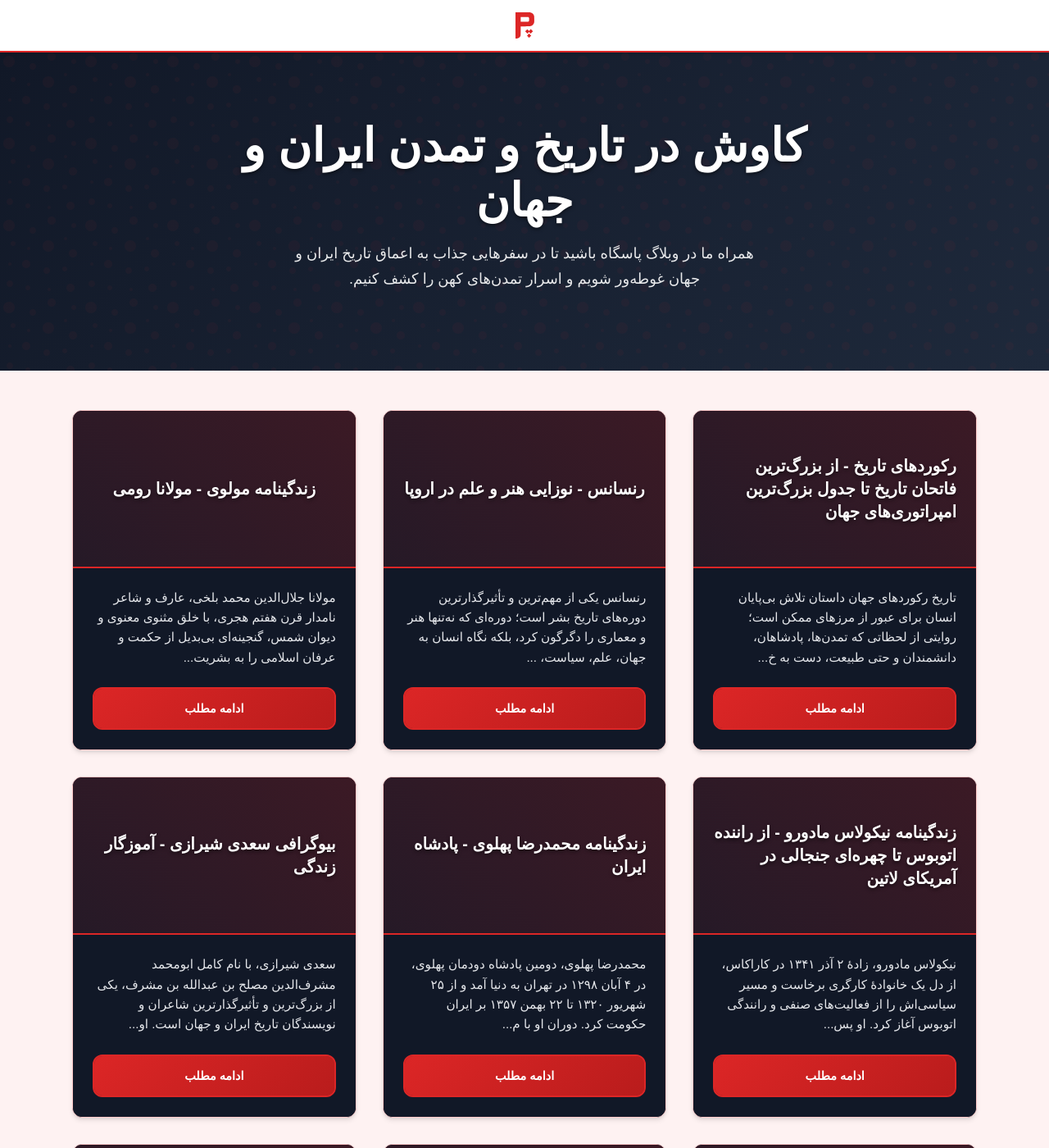
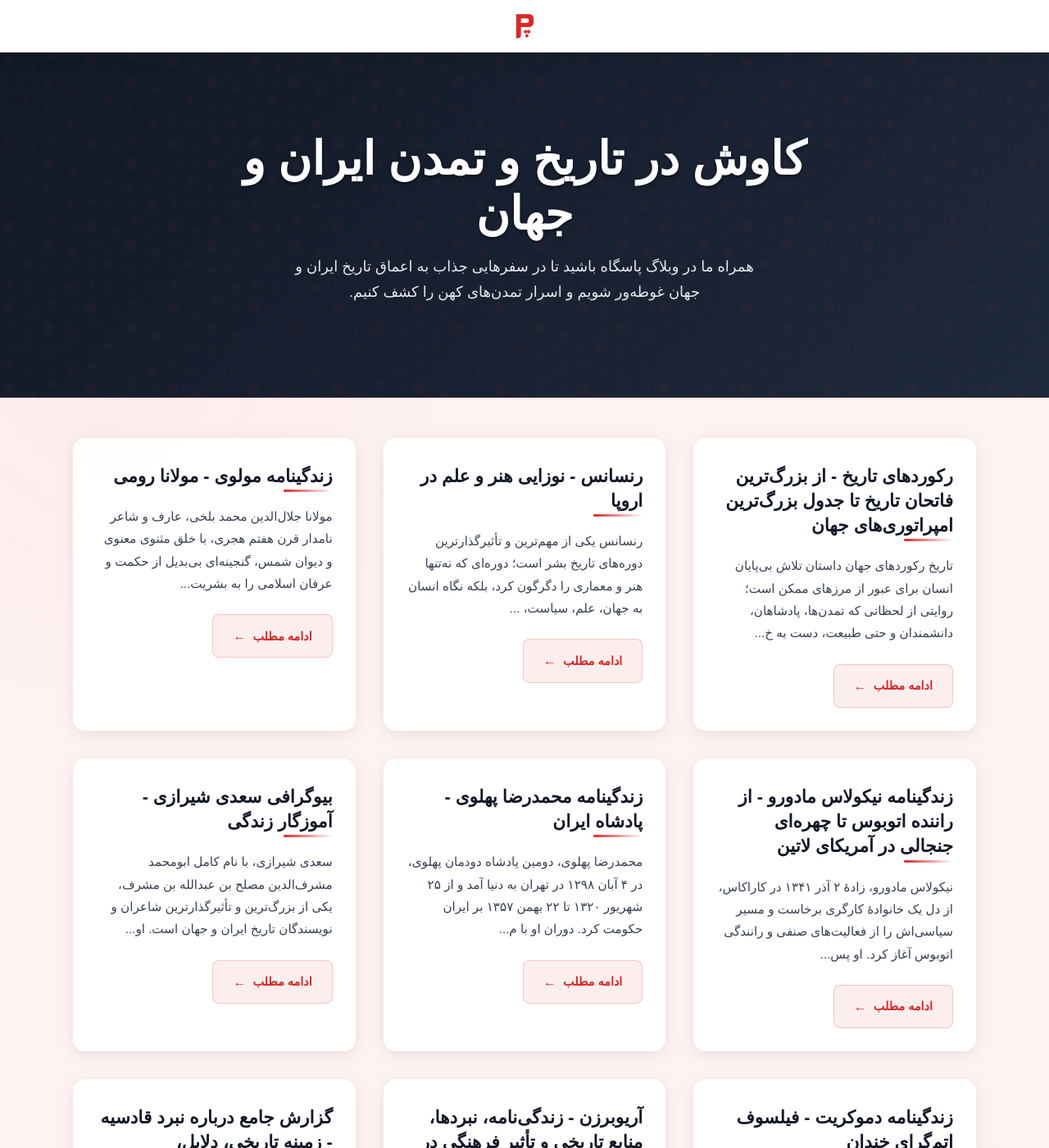
Before and after one commit to darkblog/darkblog.github.io, a Jekyll site: the page built from index.html, in a window 1280 px wide and 1400 px high. Shown: the whole window at 82% size. Built offline with Jekyll 4.4.1, drawn with Linux system fonts in a browser that asks for light colours.

Commit message:
Update index.html

```diff
--- a/index.html
+++ b/index.html
@@ -38,13 +38,17 @@ layout: null
             --light-color: #FEF2F2;
             --border-color: #FECACA;
             --hover-color: #7F1D1D;
-            --radius: 12px;
-            --shadow: 0 4px 6px -1px rgba(0, 0, 0, 0.1), 0 2px 4px -1px rgba(0, 0, 0, 0.06);
-            --shadow-lg: 0 10px 15px -3px rgba(0, 0, 0, 0.1), 0 4px 6px -2px rgba(0, 0, 0, 0.05);
-            --shadow-red: 0 4px 6px -1px rgba(220, 38, 38, 0.1), 0 2px 4px rgba(220, 38, 38, 0.06);
-            --shadow-red-lg: 0 10px 15px -3px rgba(220, 38, 38, 0.1), 0 4px 6px rgba(220, 38, 38, 0.05);
+            --radius: 16px;
+            --radius-sm: 8px;
+            --shadow: 0 4px 20px -1px rgba(0, 0, 0, 0.08), 0 2px 8px -1px rgba(0, 0, 0, 0.04);
+            --shadow-lg: 0 20px 40px -8px rgba(0, 0, 0, 0.12), 0 8px 16px -4px rgba(0, 0, 0, 0.08);
+            --shadow-red: 0 4px 20px -1px rgba(220, 38, 38, 0.15), 0 2px 8px rgba(220, 38, 38, 0.08);
+            --shadow-red-lg: 0 20px 40px -8px rgba(220, 38, 38, 0.15), 0 8px 16px rgba(220, 38, 38, 0.08);
             --transition: all 0.3s ease;
+            --transition-slow: all 0.5s ease;
             --max-width: 72rem;
+            --glass-bg: rgba(255, 255, 255, 0.95);
+            --glass-border: rgba(255, 255, 255, 0.2);
         }
 
         * {
@@ -64,10 +68,14 @@ layout: null
             min-height: 100vh;
             font-weight: 400;
             overflow-x: hidden;
+            background-image:
+                radial-gradient(circle at 10% 20%, rgba(220, 38, 38, 0.03) 0%, transparent 20%),
+                radial-gradient(circle at 90% 80%, rgba(220, 38, 38, 0.03) 0%, transparent 20%);
         }
 
         .site-header {
-            background-color: white;
+            background-color: rgba(255, 255, 255, 0.98);
+            backdrop-filter: blur(10px);
             box-shadow: var(--shadow);
             position: sticky;
             top: 0;
@@ -76,7 +84,7 @@ layout: null
             display: flex;
             align-items: center;
             transition: transform 0.3s ease;
-            border-bottom: 2px solid var(--accent-color);
+            border-bottom: 1px solid rgba(220, 38, 38, 0.1);
         }
 
         .site-header.hidden {
@@ -100,28 +108,32 @@ layout: null
             align-items: center;
             justify-content: center;
             transition: var(--transition);
-            padding: 0.5rem;
-            border-radius: var(--radius);
+            padding: 0.25rem;
+            border-radius: 12px;
+            width: 60px;
+            height: 60px;
         }
 
         .logo-link:hover {
             background-color: rgba(220, 38, 38, 0.1);
+            transform: scale(1.05);
         }
 
         .logo-svg {
-            width: 3.5rem;
-            height: 3.5rem;
+            width: 100%;
+            height: 100%;
             color: #DC2626;
         }
 
         .hero-section {
             background: linear-gradient(135deg, var(--primary-color) 0%, #1E293B 100%);
             color: white;
-            padding: 5rem 1.5rem 4rem;
+            padding: 6rem 1.5rem 5rem;
             margin-bottom: 3rem;
             text-align: center;
             position: relative;
             overflow: hidden;
+            border-bottom: 1px solid rgba(220, 38, 38, 0.2);
         }
 
         .hero-section::before {
@@ -189,85 +201,101 @@ layout: null
         }
 
         .post-card {
-            background: var(--primary-color);
+            background: white;
             border-radius: var(--radius);
             overflow: hidden;
             box-shadow: var(--shadow);
-            transition: var(--transition);
+            transition: var(--transition-slow);
             height: 100%;
             display: flex;
             flex-direction: column;
-            border: 1px solid var(--border-color);
+            border: 1px solid rgba(220, 38, 38, 0.1);
             cursor: pointer;
             position: relative;
+            backdrop-filter: blur(10px);
+            background: rgba(255, 255, 255, 0.95);
         }
 
         .post-card:hover {
-            transform: translateY(-5px);
+            transform: translateY(-8px) scale(1.01);
             box-shadow: var(--shadow-red-lg);
-            border-color: var(--accent-light);
+            border-color: rgba(220, 38, 38, 0.3);
+        }
+
+        .post-card::before {
+            content: '';
+            position: absolute;
+            top: 0;
+            right: 0;
+            width: 100%;
+            height: 4px;
+            background: linear-gradient(90deg, var(--accent-color), var(--accent-light));
+            transform: scaleX(0);
+            transform-origin: left;
+            transition: transform 0.4s ease;
+        }
+
+        .post-card:hover::before {
+            transform: scaleX(1);
         }
 
         .post-title-section {
-            height: 12rem;
-            background: var(--primary-color);
-            display: flex;
-            align-items: center;
-            justify-content: center;
-            color: white;
+            padding: 1.75rem 1.75rem 0;
             position: relative;
-            overflow: hidden;
-            padding: 1.5rem;
-            border-bottom: 2px solid var(--accent-color);
         }
 
         .post-title-section::after {
             content: '';
             position: absolute;
-            top: 0;
-            right: 0;
-            width: 100%;
-            height: 100%;
-            background: linear-gradient(45deg, rgba(220, 38, 38, 0.1), rgba(185, 28, 28, 0.2));
+            bottom: 0;
+            right: 1.75rem;
+            width: 60px;
+            height: 3px;
+            background: linear-gradient(90deg, var(--accent-color), transparent);
+            border-radius: 2px;
         }
 
         .post-card-title {
-            font-size: 1.25rem;
+            font-size: 1.35rem;
             font-weight: 700;
             line-height: 1.4;
-            text-shadow: 0 2px 4px rgba(0, 0, 0, 0.5);
+            color: var(--primary-color);
+            margin-bottom: 1rem;
             text-align: right;
-            z-index: 2;
+            transition: color 0.3s ease;
             position: relative;
-            color: white;
         }
 
         .post-card-title a {
             color: inherit;
             text-decoration: none;
-            transition: var(--transition);
             display: block;
+            padding: 0.25rem 0;
         }
 
-        .post-card-title a:hover {
-            color: rgba(255, 255, 255, 0.9);
+        .post-card:hover .post-card-title {
+            color: var(--accent-dark);
         }
 
         .post-content {
-            padding: 1.5rem;
+            padding: 0 1.75rem 1.75rem;
             flex: 1;
             display: flex;
             flex-direction: column;
-            background: var(--primary-color);
         }
 
         .post-excerpt {
             font-size: 0.95rem;
-            line-height: 1.6;
-            color: #e5e7eb;
+            line-height: 1.8;
+            color: var(--secondary-color);
             margin-bottom: 1.5rem;
+            text-align: right;
             flex: 1;
-            text-align: right;
+            display: -webkit-box;
+            -webkit-line-clamp: 4;
+            -webkit-box-orient: vertical;
+            overflow: hidden;
+            text-overflow: ellipsis;
         }
 
         .read-more-btn {
@@ -275,19 +303,19 @@ layout: null
             align-items: center;
             justify-content: center;
             gap: 0.5rem;
-            color: white;
+            color: var(--accent-color);
             text-decoration: none;
             font-weight: 600;
             transition: var(--transition);
-            margin-top: auto;
             font-size: 0.9rem;
             padding: 0.75rem 1.5rem;
-            border-radius: var(--radius);
-            background-color: var(--accent-hover);
-            border: 2px solid var(--accent-color);
+            border-radius: var(--radius-sm);
+            background-color: rgba(220, 38, 38, 0.08);
+            border: 1px solid rgba(220, 38, 38, 0.2);
             position: relative;
             overflow: hidden;
-            z-index: 2;
+            align-self: flex-start;
+            margin-top: auto;
         }
 
         .read-more-btn::before {
@@ -295,12 +323,11 @@ layout: null
             position: absolute;
             top: 0;
             right: 0;
-            width: 100%;
+            width: 0;
             height: 100%;
-            background: linear-gradient(135deg, var(--accent-color), var(--accent-dark));
-            opacity: 1;
-            transition: var(--transition);
-            z-index: -1;
+            background-color: var(--accent-color);
+            transition: width 0.3s ease;
+            z-index: 1;
         }
 
         .read-more-btn:hover {
@@ -308,7 +335,27 @@ layout: null
             gap: 0.75rem;
             border-color: var(--accent-color);
             box-shadow: var(--shadow-red);
-            background-color: var(--accent-dark);
+        }
+
+        .read-more-btn:hover::before {
+            width: 100%;
+        }
+
+        .read-more-btn span {
+            position: relative;
+            z-index: 2;
+        }
+
+        .read-more-btn::after {
+            content: '←';
+            position: relative;
+            z-index: 2;
+            font-size: 1rem;
+            transition: transform 0.3s ease;
+        }
+
+        .read-more-btn:hover::after {
+            transform: translateX(-4px);
         }
 
         .empty-state {
@@ -362,9 +409,10 @@ layout: null
                 padding: 0 1rem;
             }
 
-            .logo-svg {
-                width: 3rem;
-                height: 3rem;
+            .logo-link {
+                width: 50px;
+                height: 50px;
+                padding: 0.2rem;
             }
 
             .hero-section {
@@ -381,12 +429,15 @@ layout: null
             }
 
             .post-title-section {
-                height: 10rem;
-                padding: 1rem;
+                padding: 1.5rem 1.5rem 0;
             }
 
             .post-card-title {
-                font-size: 1.1rem;
+                font-size: 1.2rem;
+            }
+
+            .post-content {
+                padding: 0 1.5rem 1.5rem;
             }
 
             .read-more-btn {
@@ -413,17 +464,6 @@ layout: null
             color: var(--primary-color);
         }
 
-        .post-title-section::before {
-            content: '';
-            position: absolute;
-            top: 0;
-            right: 0;
-            width: 100%;
-            height: 100%;
-            background: linear-gradient(45deg, transparent 0%, rgba(220, 38, 38, 0.05) 100%);
-            z-index: 1;
-        }
-
         .post-card::after {
             content: '';
             position: absolute;
@@ -431,13 +471,20 @@ layout: null
             right: 0;
             width: 100%;
             height: 100%;
-            background-color: rgba(220, 38, 38, 0);
-            transition: var(--transition);
+            background: linear-gradient(135deg, transparent 0%, rgba(220, 38, 38, 0.02) 100%);
+            opacity: 0;
+            transition: opacity 0.5s ease;
+            pointer-events: none;
             z-index: 1;
         }
 
         .post-card:hover::after {
-            background-color: rgba(220, 38, 38, 0.03);
+            opacity: 1;
+        }
+
+        .post-card .content-wrapper {
+            position: relative;
+            z-index: 2;
         }
     </style>
 </head>
@@ -448,8 +495,8 @@ layout: null
                 <svg class="logo-svg" viewBox="0 0 1024 1024" aria-hidden="true">
                     <g transform="translate(0,1024) scale(0.1,-0.1)" fill="#DC2626">
                         <path d="M3110 5120 l0 -2910 73 0 c143 0 349 21 445 46 256 64 459 217 558 419 84 172 78 84 82 1217 l3 1007 997 4 c1087 3 1045 1 1256 62 377 109 647 379 735 736 38 153 43 273 38 849 -3 448 -7 559 -20 626 -88 442 -393 738 -851 826 -110 21 -128 22 -1713 25 l-1603 4 0 -2911z m2822 1871 c37 -10 83 -30 102 -45 47 -36 87 -106 103 -180 16 -77 17 -503 2 -578 -22 -106 -91 -187 -195 -229 l-59 -24 -807 -3 -808 -3 0 541 0 540 798 0 c746 0 802 -1 864 -19z"/>
-                        <path d="M6331 4079 l-195 -200 -197 197 c-143 143 -200 194 -210 188 -8 -5 -115 -111 -238 -236 l-223 -227 247 -246 248 -247 186 186 186 185 189 -185 189 -186 243 243 c134 134 244 248 244 252 0 9 -461 477 -469 477 -3 0 -93 -91 -200 -201z"/>
-                        <path d="M5907 3069 c-125 -127 -227 -235 -225 -240 5 -13 449 -459 458 -459 11 0 71 58 286 278 l188 193 -229 229 c-127 127 -234 230 -240 230 -5 0 -113 -104 -238 -231z"/>
+                        <path d="M6331 4079 l-195 -200 -197 197 c143 143 200 194 210 188 8 -5 115 -111 238 -236 l223 -227 -247 -246 -248 -247 -186 186 -186 185 -189 -185 -189 -186 -243 243 c-134 134 -244 248 -244 252 0 9 461 477 469 477 3 0 93 -91 200 -201z"/>
+                        <path d="M5907 3069 c125 -127 227 -235 225 -240 -5 -13 -449 -459 -458 -459 -11 0 -71 58 -286 278 l-188 193 229 229 c127 127 234 230 240 230 5 0 113 -104 238 -231z"/>
                     </g>
                 </svg>
             </a>
@@ -467,6 +514,7 @@ layout: null
         <section class="posts-container" id="postsContainer" aria-label="مقالات وبلاگ">
             {% for post in site.posts %}
             <article class="post-card fade-in" data-url="{{ post.url }}" role="article" aria-label="{{ post.title }}">
+                <div class="content-wrapper">
                     <div class="post-title-section">
                         <h3 class="post-card-title">
                             <a href="{{ post.url }}" aria-label="{{ post.title }}">{{ post.title }}</a>
@@ -474,7 +522,10 @@ layout: null
                     </div>
                     <div class="post-content">
                         <p class="post-excerpt">{{ post.excerpt | strip_html | truncate: 150 }}</p>
-                    <a href="{{ post.url }}" class="read-more-btn" aria-label="خواندن ادامه مقاله {{ post.title }}">ادامه مطلب</a>
+                        <a href="{{ post.url }}" class="read-more-btn" aria-label="خواندن ادامه مقاله {{ post.title }}">
+                            <span>ادامه مطلب</span>
+                        </a>
+                    </div>
                 </div>
             </article>
             {% endfor %}
```
Also changed, not shown: other parts of index.html (+0 -2 lines). Lines whose indentation alone changed are shown as unchanged.
